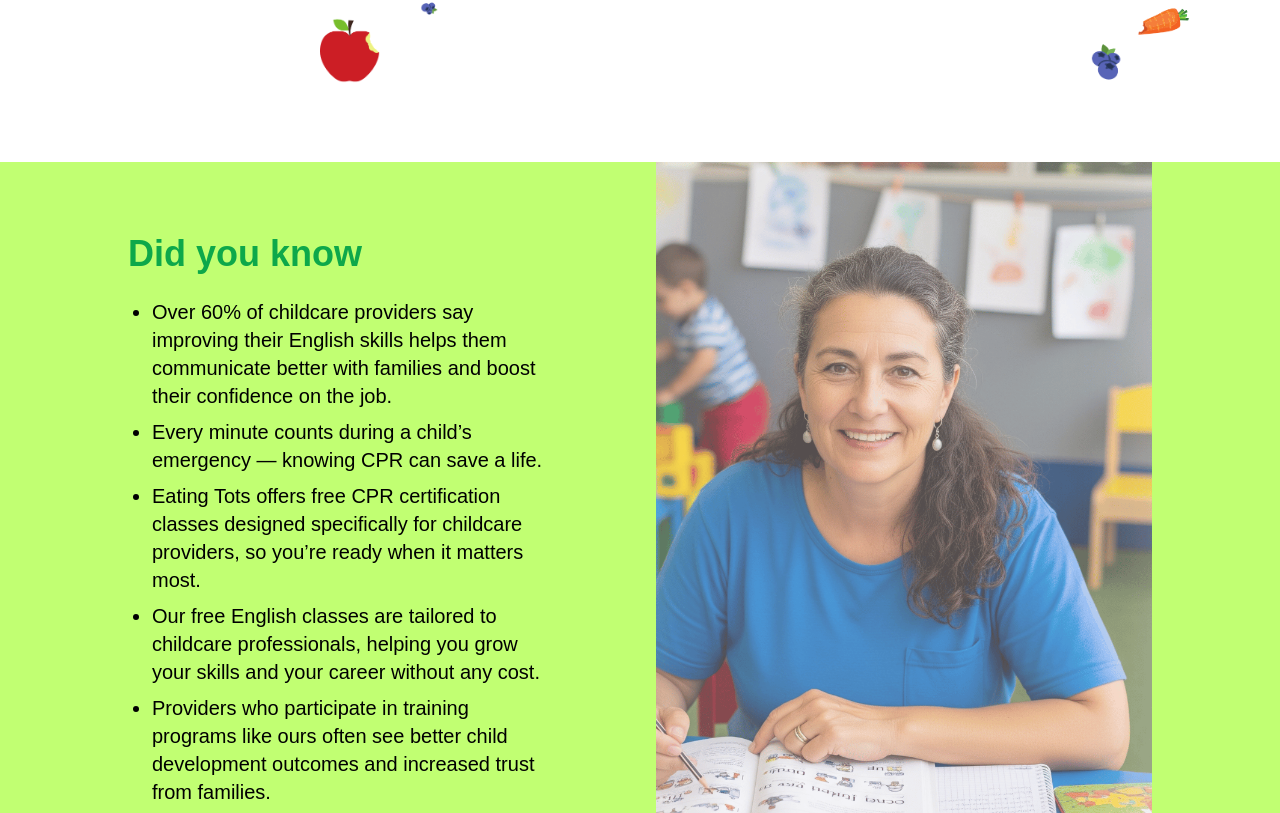
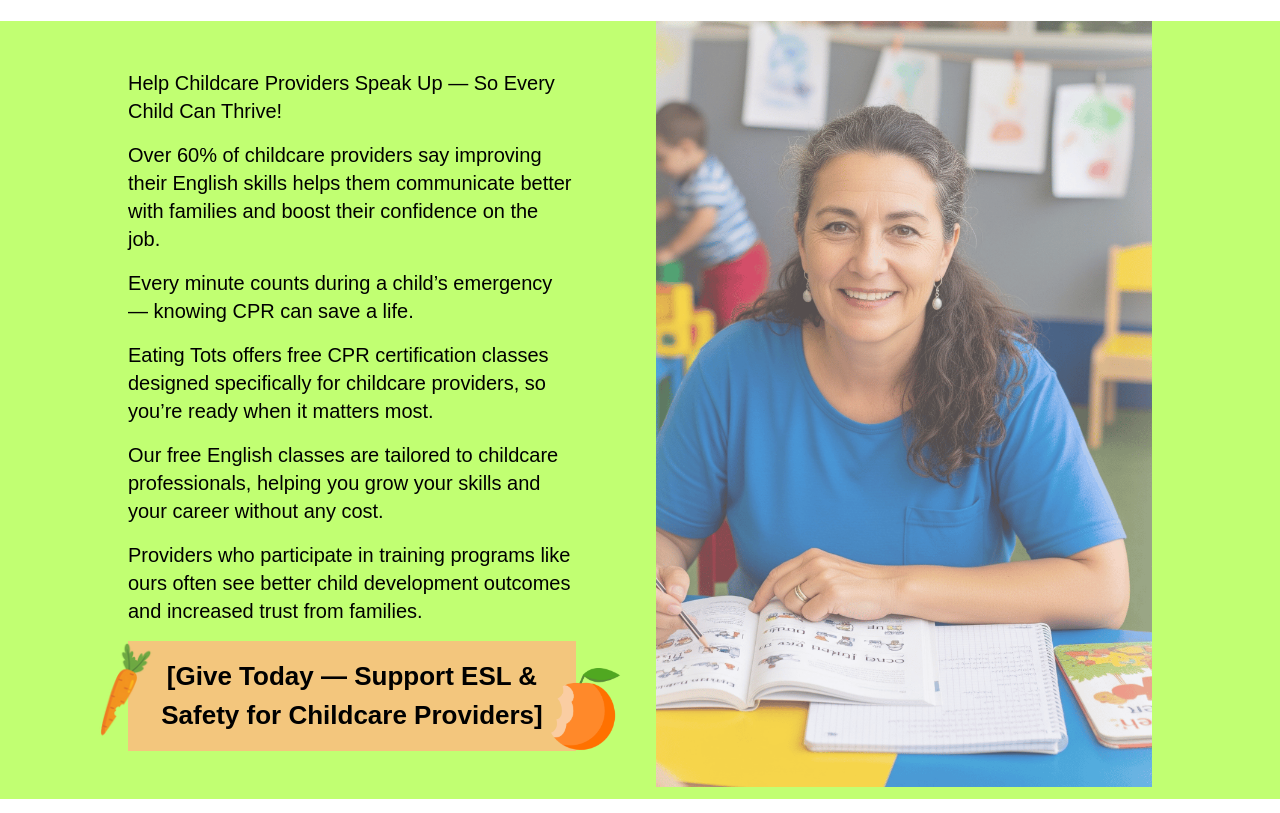
Before and after one commit to zisam-glitch/eatingtots.org, a Next.js app: page / in a window 1280 px wide. Shown: the part 1687-2500 px from the top of the page. Built offline with nearby package versions, Linux system fonts and the light colour scheme.

Commit message:
chngs 003

```diff
--- a/src/components/about.tsx
+++ b/src/components/about.tsx
@@ -5,7 +5,7 @@ export default function about() {
   return (
     <>
       <section className="md:py-24 py-32 md:px-32 px-4 relative">
-        <div className="flex justify-between items-center px-12 md:block hidden">
+        <div className="justify-between items-center px-12 md:flex hidden">
           <Image src="/cookie.png" alt="cookie" width={70} height={70} />
           <Image src="/apple.png" alt="apple" width={70} height={70} />
           <Image src="/banana.png" alt="banana" width={70} height={70} />
@@ -58,35 +58,46 @@ export default function about() {
       <section className="bg-[#c1ff72] md:px-32 px-4 md:my-24 my-0 py-12 md:py-0 text-black">
         <div className="grid md:grid-cols-2 grid-cols-1 gap-8">
           <div className="md:pr-12 pr-0 md:py-12 py-0">
-            <h1 className="text-4xl font-bold py-6 text-[#0da84a]">
+            {/* <h1 className="text-4xl font-bold py-6 text-[#0da84a]">
               Did you know{" "}
-            </h1>
-            <ul className="text-xl px-6 list-disc">
-              <li className="pb-2">
+            </h1> */}
+            <ul className="text-xl list-none">
+              <li className="pb-4">
+                Help Childcare Providers Speak Up — So Every Child Can Thrive!
+
+              </li>
+              <li className="pb-4">
                 Over 60% of childcare providers say improving their English
                 skills helps them communicate better with families and boost
                 their confidence on the job.
               </li>
-              <li className="pb-2">
+              <li className="pb-4">
                 Every minute counts during a child’s emergency — knowing CPR can
                 save a life.
               </li>
-              <li className="pb-2">
+              <li className="pb-4">
                 Eating Tots offers free CPR certification classes designed
                 specifically for childcare providers, so you’re ready when it
                 matters most.
               </li>
-              <li className="pb-2">
+              <li className="pb-4">
                 Our free English classes are tailored to childcare
                 professionals, helping you grow your skills and your career
                 without any cost.
               </li>
-              <li className="pb-2">
+              <li className="pb-4">
                 Providers who participate in training programs like ours often
                 see better child development outcomes and increased trust from
                 families.
               </li>
             </ul>
+            <div className='relative'>
+              <Image className='absolute top-0 md:-left-[45px] left-0' src="/carot.png" alt="cookie" width={70} height={70} />
+              <h1 className='text-[26px] text-center font-bold py-4 px-6 bg-[#f3c67d] '>
+                [Give Today — Support ESL & <br /> Safety for Childcare Providers]
+              </h1>
+              <Image className='absolute bottom-0 md:-right-[45px] right-0' src="/apple.png" alt="apple" width={70} height={70} />
+            </div>
           </div>
           <div>
             <img src="/women.png" alt="women" />
```
Also changed, not shown: public/carot.png (added).
